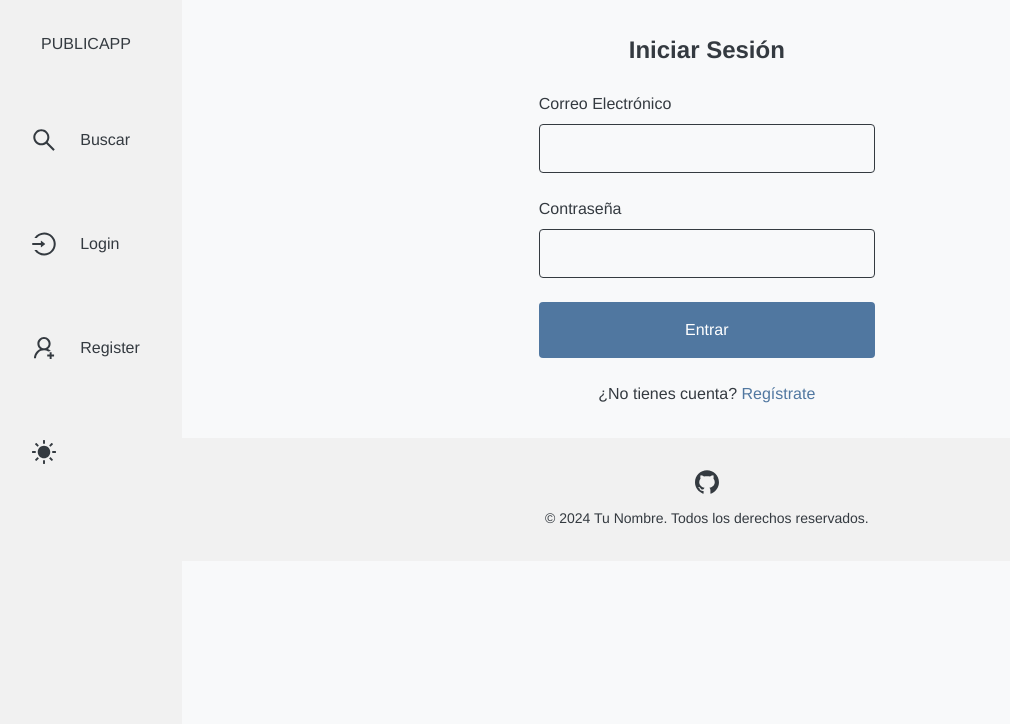
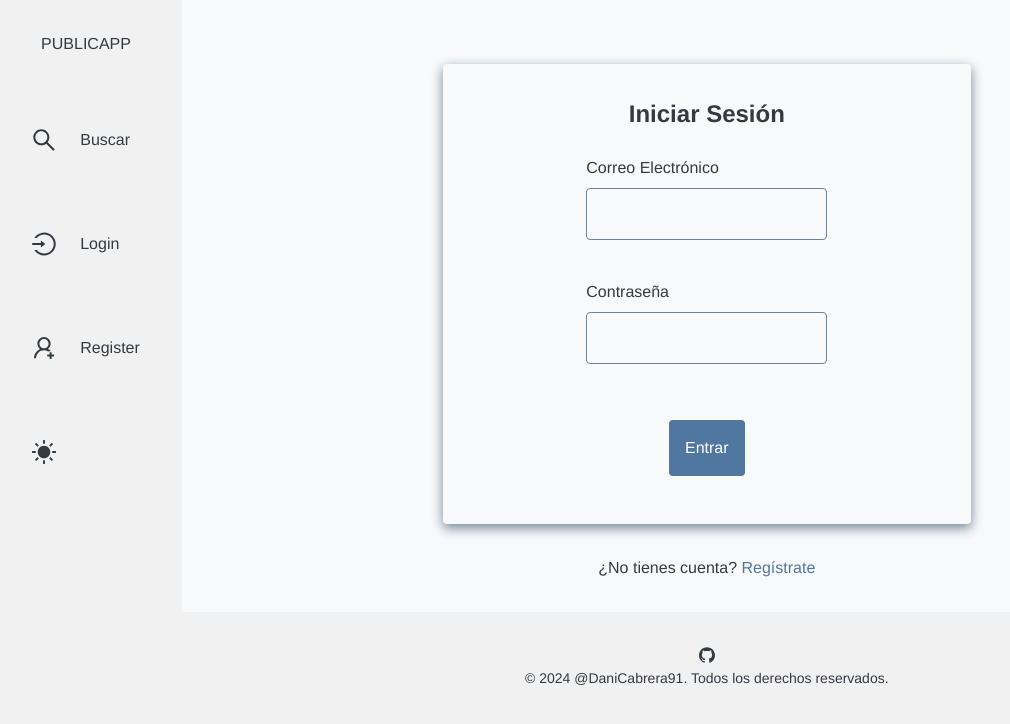
Before and after one commit to DaniCabrera91/socialMediaFront, a React (Vite) app: page /login in a window 1280 px wide. Shown: the top 724 px of the page, without its empty margins (10-1020 px from the left). Built offline with nearby package versions, Linux system fonts and the light colour scheme; no server answers.

Commit message:
finished the overall design of the app

```diff
--- a/src/components/Login/Login.styled.scss
+++ b/src/components/Login/Login.styled.scss
@@ -3,7 +3,7 @@
 @import '../../assets/styles/themes';
 
 .login-container {
-  max-width: 400px;
+  max-width: 100%;
   margin: 0 auto;
   padding: 2rem;
   background-color: var(--background-color);
@@ -33,7 +33,7 @@
       input {
         width: 100%;
         padding: $spacing-md;
-        border: 1px solid var(--text-color);
+        border: 1px solid var(--hover-color);
         border-radius: $border-radius;
         background-color: var(--background-color);
         color: var(--text-color);
--- a/src/components/NotFound/NotFound.jsx
+++ b/src/components/NotFound/NotFound.jsx
@@ -1,5 +1,8 @@
+import  './NotFOund.styled.scss'
 const NotFound = () => {
-    return <div>404 Page not found</div>
+    return <div className="not-found-container">
+        <h2>404 Page not found</h2>
+    </div>
  }
 
  export default NotFound
--- a/src/components/NotFound/NotFound.styled.scss
+++ b/src/components/NotFound/NotFound.styled.scss
@@ -1,20 +1,21 @@
 .not-found-container {
-    display: flex;
-    justify-content: center;
-    align-items: center;
-    height: 80vh; // Altura para centrar en la página
-    text-align: center;
-    background-color: var(--background-color); // Fondo de la página
-    color: var(--text-color); // Color del texto
+  display: flex;
+  justify-content: center;
+  align-items: center;
+  height: 85vh;
+  text-align: center;
+  background-color: var(--background-color);
+  color: var(--text-color);
 
-    h1 {
-      font-size: 4rem; // Tamaño grande para el texto 404
+
+    h2 {
+      font-size: 5rem; // Tamaño grande para el texto 404
       margin-bottom: 1rem;
       color: var(--hover-color);
     }
 
     p {
-      font-size: 1.5rem; // Tamaño del texto secundario
+      font-size: 10rem; // Tamaño del texto secundario
       color: var(--text-color); // Color más suave
     }
   }
--- a/src/components/Posts/PostCreate.jsx
+++ b/src/components/Posts/PostCreate.jsx
@@ -93,7 +93,7 @@ const PostCreate = ({ onClose }) => {
         </button>
       </form>
       {errorMessage && <p className="modal-error">{errorMessage}</p>}
-      <button onClick={onClose} className="modal-close-button">Cerrar</button> {/* Botón para cerrar el modal */}
+      <button onClick={onClose} className="modal-close-button">Cerrar</button>
     </div>
   );
 };
--- a/src/components/Posts/PostCreate.styled.scss
+++ b/src/components/Posts/PostCreate.styled.scss
@@ -2,14 +2,15 @@
 @import '../../assets/styles/themes'; // Asegúrate de importar los estilos de modal
 
 .modal-content {
-  padding: 20px;
+  padding: 1rem;
+  margin: -2rem;
   background-color: var(--background-color);
   border-radius: var(--border-radius);
-  box-shadow: 0 4px 20px rgba(0, 0, 0, 0.1);
 
   .modal-title {
+    display: contents;
     margin-bottom: 20px;
-    font-size: 1.8rem;
+    font-size: 1.5rem;
     color: var(--text-color);
   }
 
@@ -22,9 +23,10 @@
     .modal-textarea,
     .modal-file-input {
       background-color: var(--background-color);
+      color: var(--text-color);
       margin-bottom: 15px;
       padding: 10px;
-      border: 1px solid #ccc;
+      border: 1px solid var(--hover-color);
       border-radius: 2%;
       font-size: 1rem;
 
@@ -42,10 +44,10 @@
 
     .modal-submit {
       padding: 10px;
-      background-color: var(--background-color);
-      color: var(--header-background-colo);
+      background-color: var(--header-background-color);
+      color: var(--text-color);
       border: none;
-      border-radius: 2%;
+      border-radius: 0.5rem;
       cursor: pointer;
       font-size: 1rem;
       transition: var(--background-color) 0.3s;
@@ -79,3 +81,7 @@
     }
   }
 }
+svg{
+    color: var(--text-color);
+    :hover{color: var(--hover-color);}
+}
--- a/src/components/Posts/PostDetail.styled.scss
+++ b/src/components/Posts/PostDetail.styled.scss
@@ -13,6 +13,7 @@
     /* Estilos para la tarjeta del post */
     .post-card {
       background-color: var(--background-color);
+      border-color: var(--hover-color);
     }
 
     .post-image {
@@ -44,6 +45,7 @@
 
       .comment-input {
         background-color: var(--background-color);
+        border-color: var(--hover-color);
         color: var(--text-color);
       }
 
--- a/src/components/Profile/Profile.styled.scss
+++ b/src/components/Profile/Profile.styled.scss
@@ -36,6 +36,10 @@
       .ant-tabs-ink-bar {
         background-color: var(--hover-color);
       }
+    }
+
+    .ant-tabs .ant-tabs-tab.ant-tabs-tab-active .ant-tabs-tab-btn{
+        color: var(--text-color);
     }
 
     .profile-info {
--- a/src/components/Register/Register.jsx
+++ b/src/components/Register/Register.jsx
@@ -2,6 +2,7 @@ import { useState, useEffect } from 'react';
 import { useDispatch, useSelector } from 'react-redux';
 import { register, reset } from '../../redux/auth/authSlice';
 import { notification, Upload, Avatar } from 'antd';
+import './Register.styled.scss'
 
 const Register = () => {
   const [formData, setFormData] = useState({
@@ -92,12 +93,12 @@ const Register = () => {
         onChange={handleImageChange}
         showUploadList={false}
       >
-        <div style={{ cursor: 'pointer', display: 'flex', flexDirection: 'column', alignItems: 'center' }}>
+        <div>
           <Avatar
             src={previewImageUrl || 'default-avatar.png'} // Ruta a una imagen por defecto
             size={128}
           />
-          <span style={{ marginTop: '5px', color: '#1890ff' }}>Seleccionar Imagen</span>
+          <span>Seleccionar Imagen</span>
         </div>
       </Upload>
       <input
--- /dev/null
+++ b/src/components/Register/Register.styled.scss
@@ -0,0 +1,78 @@
+@import '../../assets/styles/mixins';
+@import '../../assets/styles/variables';
+@import '../../assets/styles/themes';
+
+form {
+  display: flex;
+  flex-direction: column;
+  align-items: center;
+  max-width: 50%;
+  margin: 2rem auto;
+  background-color: var(--background-color);
+  padding: 2rem;
+  box-shadow: 0 4px 12px var(--hover-color);
+  border-radius: $border-radius;
+
+  input {
+    width: 100%;
+    padding: 1rem;
+    margin-bottom: 1rem;
+    border: 1px solid var(--hover-color);
+    border-radius: $border-radius;
+    background-color: var(--input-background-color);
+    color: var(--text-color);
+    font-size: 1rem;
+
+    &:focus {
+      border-color: var(--hover-color);
+      box-shadow: 0 0 5px var(--hover-color);
+      outline: none;
+    }
+  }
+
+  .ant-upload .ant-avatar {
+    display: flex;
+    margin-bottom: 1rem;
+}
+
+  button {
+    padding: 0.75rem 2rem;
+    margin: 1rem 0;
+    border: none;
+    border-radius: $border-radius;
+    background-color: var(--header-background-color);
+    color: var(--text-color);
+    cursor: pointer;
+    transition: transform 0.2s ease, background-color 0.2s ease;
+
+    &:hover {
+      transform: scale(1.05);
+      background-color: var(--hover-color);
+    }
+
+    &:first-child {
+      margin-right: 1rem;
+    }
+  }
+
+  .ant-upload {
+    margin-bottom: 1rem;
+    display: flex;
+    flex-direction: column;
+    align-items: center;
+
+    .ant-avatar {
+      margin-bottom: 0.5rem;
+    }
+
+    span {
+      color: var(--hover-color);
+      cursor: pointer;
+      font-size: 0.9rem;
+
+      &:hover {
+        color: var(--text-color);
+      }
+    }
+  }
+}
--- a/src/components/TheFooter/TheFooter.jsx
+++ b/src/components/TheFooter/TheFooter.jsx
@@ -25,14 +25,15 @@ function TheFooter() {
     <footer className="footer">
       <div className="footer-content">
         <a
-          href="https://github.com/tu_usuario"
+          href="https://github.com/DaniCabrera91"
           target="_blank"
           rel="noopener noreferrer"
           className="github-link"
         >
-          <GithubOutlined style={{ fontSize: '24px', color: '#333' }} />
+          <GithubOutlined/>
+
+        <p>© 2024 @DaniCabrera91. Todos los derechos reservados.</p>
         </a>
-        <p>© 2024 Tu Nombre. Todos los derechos reservados.</p>
       </div>
 
       {visible && (
@@ -40,7 +41,7 @@ function TheFooter() {
           <Button
             type="primary"
             shape="circle"
-            icon={<span style={{ fontSize: '16px' }}>↑</span>}
+            icon={<span>↑</span>}
             size="large"
             onClick={scrollToTop}
           />
```
